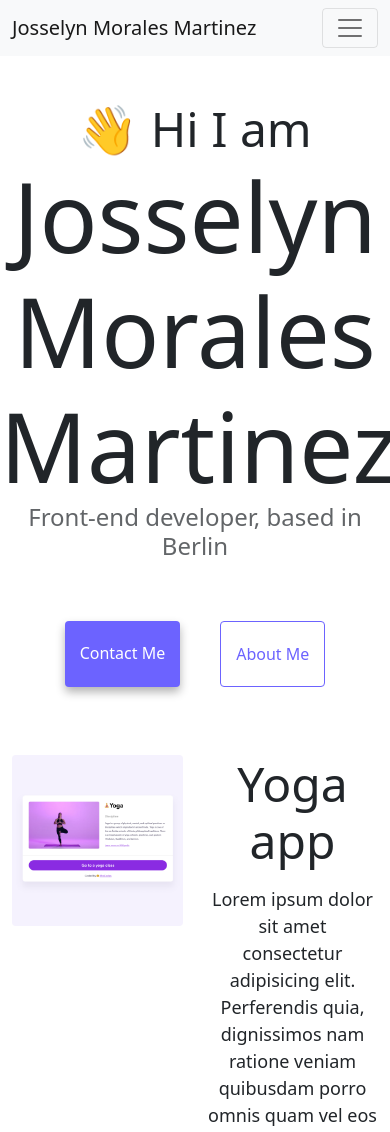
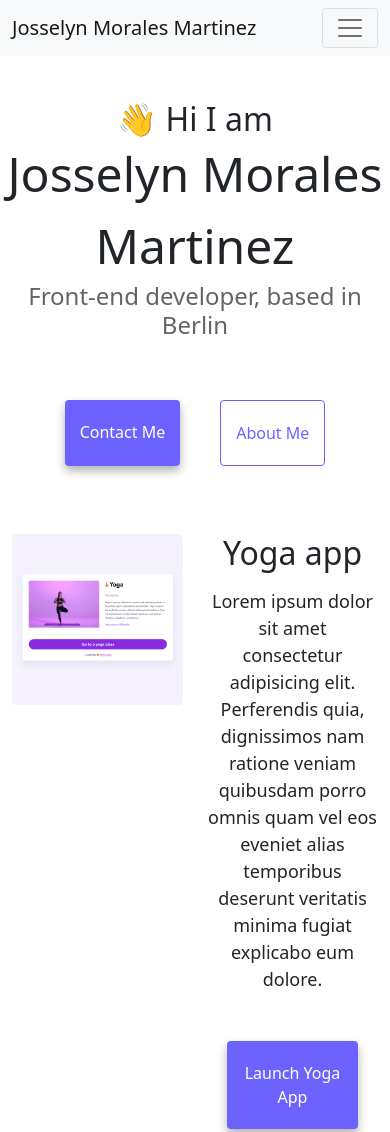
Before and after one commit to JocelyneMorales/homework, a website: page index.html in a window 390 px wide. Shown: the top 1132 px of the page. Drawn offline with nearby package versions, Linux system fonts and the light colour scheme.

Commit message:
added more styling to css

```diff
--- a/index.html
+++ b/index.html
@@ -71,7 +71,7 @@
             explicabo eum dolore.
           </p>
           <div class="mt-5">
-            <a href="#" class="primary-link">Launch Yoga App</a>
+            <a href="#" class="primary-link project-link">Launch Yoga App</a>
           </div>
         </div>
       </div>
@@ -85,7 +85,7 @@
             explicabo eum dolore.
           </p>
           <div class="mt-5">
-            <a href="#" class="primary-link">Launch Weather App</a>
+            <a href="#" class="primary-link project-link">Launch Weather App</a>
           </div>
         </div>
         <div class="col-6">
@@ -105,7 +105,7 @@
             explicabo eum dolore.
           </p>
           <div class="mt-5">
-            <a href="#" class="primary-link">Launch Weather App</a>
+            <a href="#" class="primary-link project-link">Launch Weather App</a>
           </div>
         </div>
       </div>
--- a/style.css
+++ b/style.css
@@ -86,12 +86,29 @@ p {
 .email-link:hover {
   text-decoration: underline;
 }
+
 @media (max-width: 576px) {
   .container {
     text-align: center;
   }
-  img {
-    display: flex;
-    justify-content: flex-end;
+
+  h1 {
+    font-size: 48px;
+    line-height: 1.5;
+  }
+
+  h2 {
+    font-size: 32px;
+    text-align: center;
+  }
+
+  p {
+    text-align: center;
+  }
+
+  .project-link {
+    display: block;
+    text-align: center;
+    margin: 0 20px;
   }
 }
```
